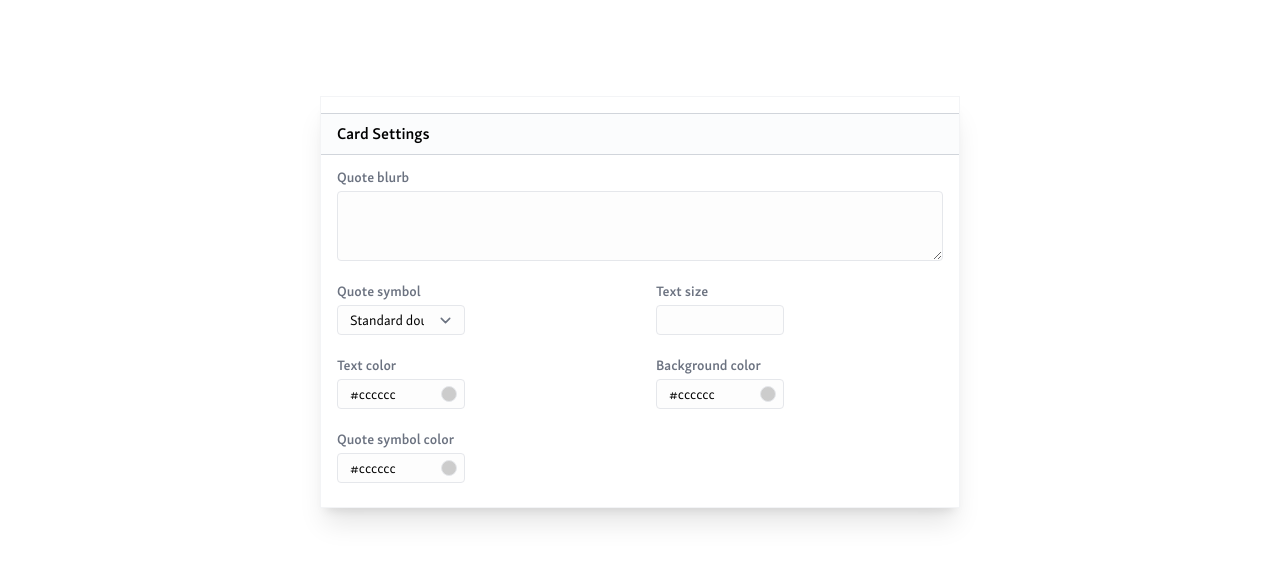
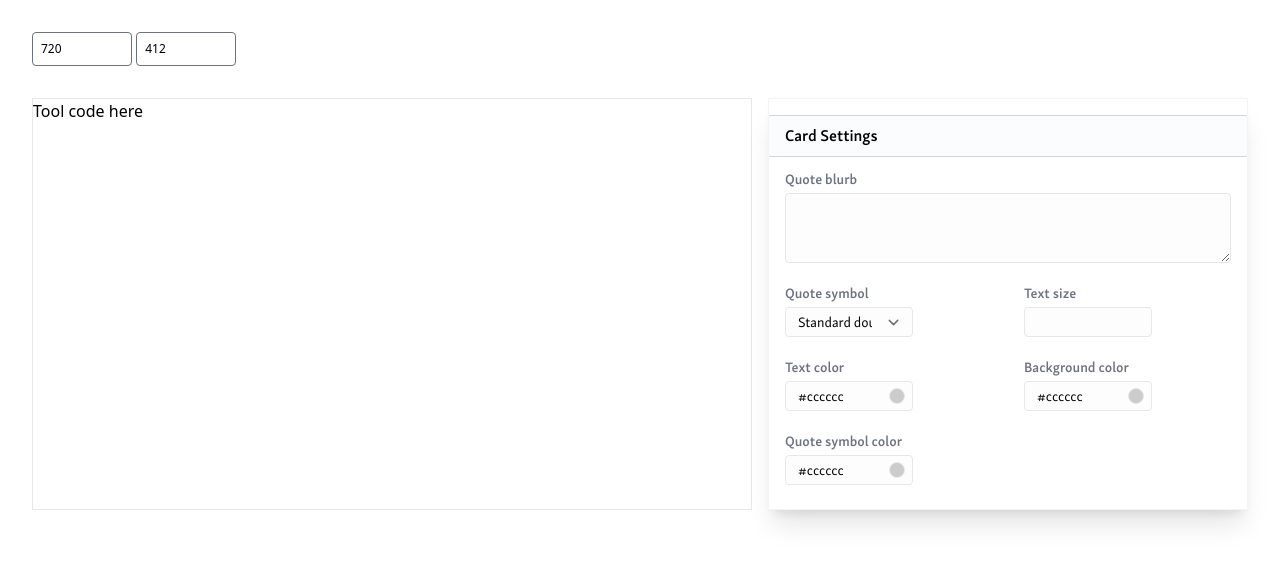
Before and after one commit to rferl/riga-tool-quote-card, a SvelteKit app: page / in a window 1280 px wide. Shown: the top 564 px of the page. Built offline with nearby package versions, Linux system fonts and the light colour scheme.

Commit message:
Built out basic editor mark up
  This is temporary as it is going to be replaced with
  the Editor's markup in the future

```diff
--- a/src/routes/+page.svelte
+++ b/src/routes/+page.svelte
@@ -1,7 +1,59 @@
 <script lang="ts">
 	import Settings from '$lib/components/Settings.svelte';
+	import { onMount } from 'svelte';
+
+	// This is a temporary editor markup. Ultimately we want to have the
+	// same markup as on the Editor's /editor page. For that we need to
+	// get a library set up to use in the Editor and the base tool repo.
+	let w: number;
+	let h: number;
+
+	let w_editor: number;
+	let h_editor: number;
+
+	function adaptSize() {
+		w_editor = w;
+		h_editor = h;
+	}
+	function resize() {
+		// Ensure that the layout is updated before calling `adaptSize`
+		requestAnimationFrame(adaptSize);
+	}
+
+	onMount(() => {
+		resize();
+		window.addEventListener('resize', resize);
+		return () => {
+			window.removeEventListener('resize', resize);
+		};
+	});
 </script>
 
-<div class="m-auto mt-24 w-5/6 border border-gray-100 shadow-xl md:w-1/2">
-	<Settings />
+<div class="m-8">
+	<div class="mb-8">
+		<input
+			type="number"
+			name="w-ctrl"
+			id="w-ctrl"
+			bind:value={w_editor}
+			class="max-w-[100px] rounded p-2 text-xs"
+		/>
+		<input
+			type="number"
+			name="h-ctrl"
+			id="h-ctrl"
+			bind:value={h_editor}
+			class="max-w-[100px] rounded p-2 text-xs"
+		/>
+	</div>
+	<div class="flex flex-col md:flex-row">
+		<div class="w-5/6 md:mr-4 md:w-3/5" bind:clientWidth={w} bind:clientHeight={h}>
+			<div class="border border-gray-200" style="width: {w_editor}px; height: {h_editor}px">
+				Tool code here
+			</div>
+		</div>
+		<div class="w-5/6 border border-gray-100 shadow-xl md:w-2/5">
+			<Settings />
+		</div>
+	</div>
 </div>
```
